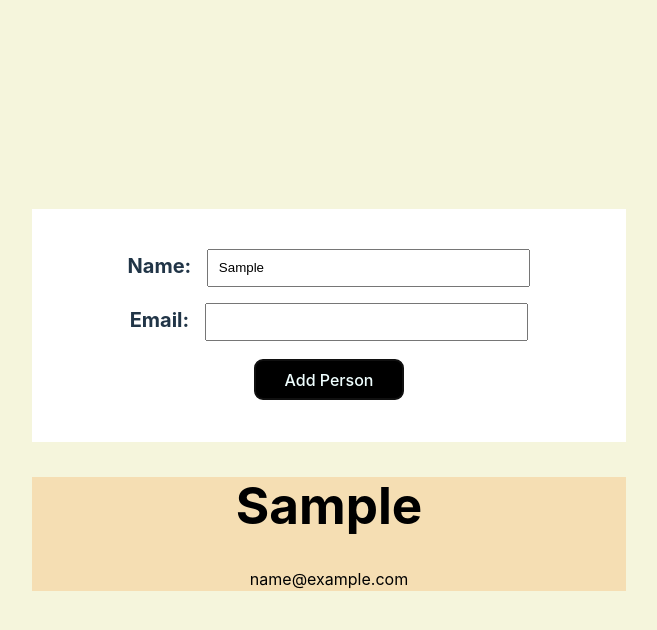
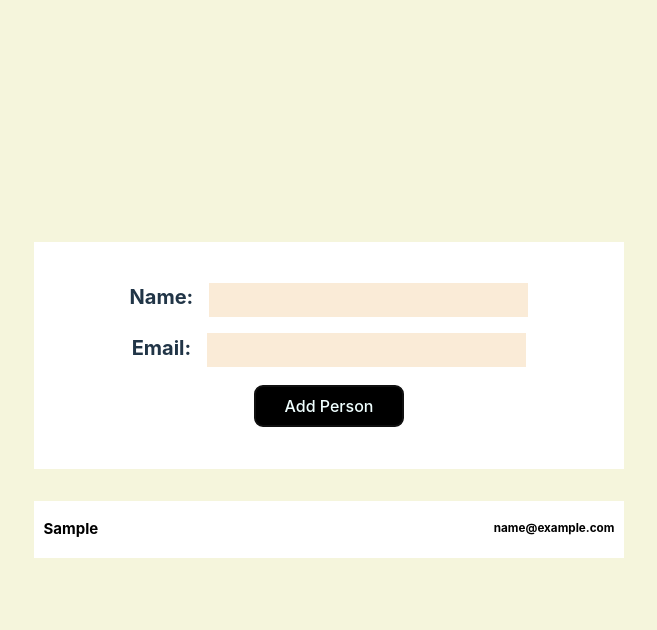
Before and after one commit to adebabs-tec/reactProject, a React (Vite) app: page / in a window 1280 px wide. Both pictures are taken after typing "Sample", "name@example.com" into the empty fields and a click on the button "Add Person". Shown: the top 630 px of the page, without its empty margins (311-968 px from the left). Built offline with nearby package versions, Linux system fonts and the light colour scheme.

Commit message:
new form

```diff
--- a/src/App.css
+++ b/src/App.css
@@ -57,6 +57,9 @@ form input {
     width: 300px;
     padding: 0.6rem;
     margin-left: 1rem;
+    outline: none;
+    border: none;
+    background-color: antiquewhite;
 }
 
 form button.btn {
@@ -66,8 +69,13 @@ form button.btn {
     margin: 10px auto;
 }
 
-.people {
-    background-color: wheat;
+.person {
+    background-color: white;
     justify-content: space-between;
+    align-items: center;
     color: black;
+    display: flex;
+    font-size: 10px;
+    padding: 5px 10px;
+    margin-top: 2rem;
 }
--- a/src/Form/form.jsx
+++ b/src/Form/form.jsx
@@ -18,7 +18,7 @@ const Form = () => {
       console.log('empty values')
     }
 
-    setEmail('')
+    setFirstName('')
     setEmail('')
   }
   return (
@@ -48,13 +48,13 @@ const Form = () => {
         </button>
       </form>
 
-      <div className="people">
+      <div>
         {people.map((person) => {
           const { id, firstName, email } = person
           return (
-            <div key={id}>
-              <h1>{firstName}</h1>
-              <span>{email}</span>
+            <div key={id} className="person">
+              <h2>{firstName}</h2>
+              <h3>{email}</h3>
             </div>
           )
         })}
```
Also changed, not shown: src/compositeList/Form.jsx (added, +7 -0 lines).
